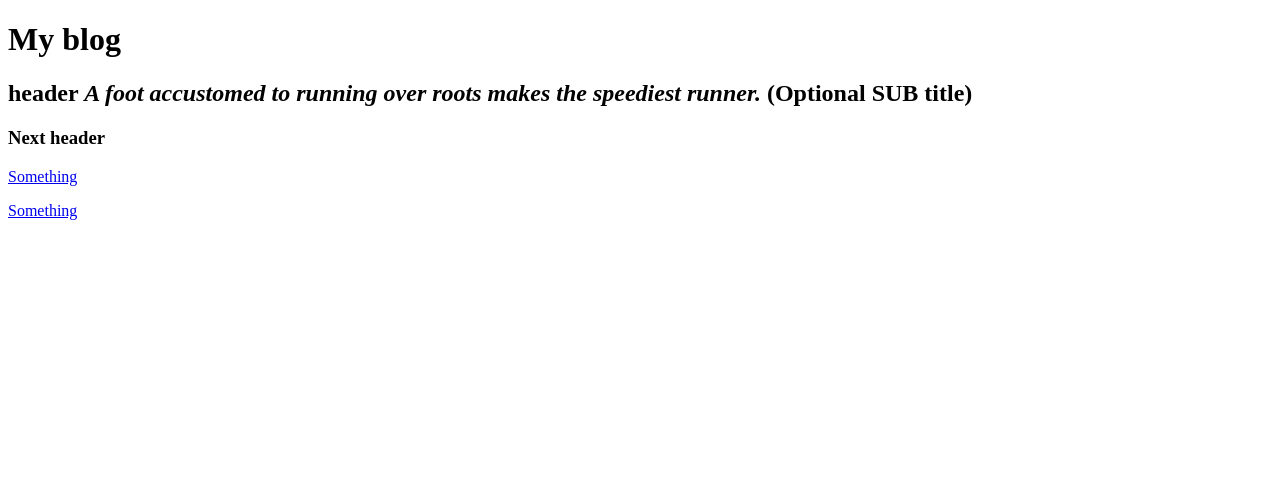
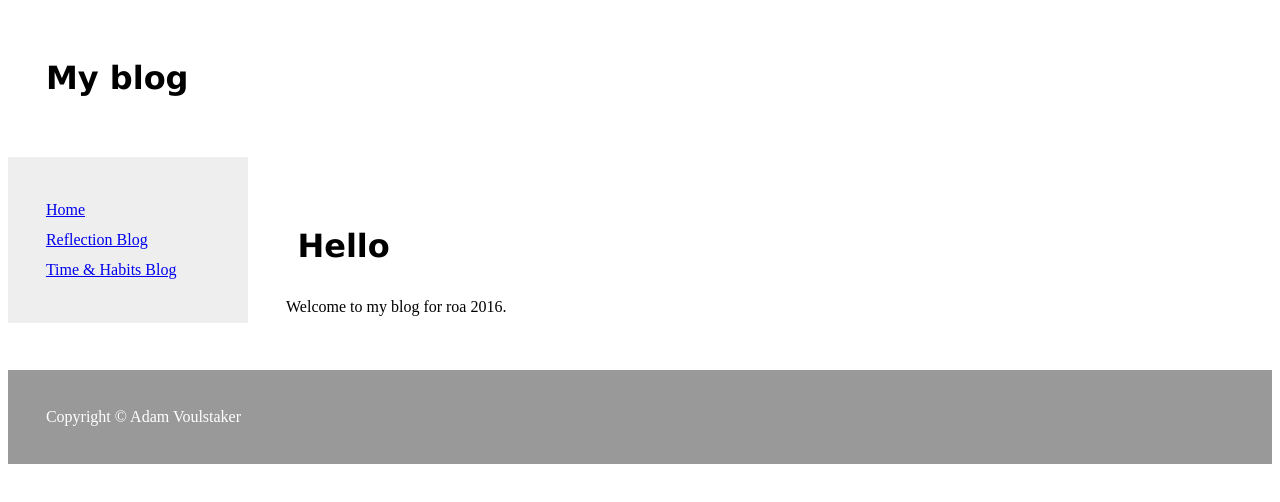
Before and after one commit to EDA-code-review/adam-v.github.io, a plain HTML site: page index.html in a window 1280 px wide. Drawn offline with Linux system fonts and the light colour scheme.

Commit message:
website upload

```diff
--- a/index.html
+++ b/index.html
@@ -3,27 +3,35 @@
   <head>
     <title>Adam's Blog</title>
     <meta charset="UTF-8">
-    <link href="your-stylesheet-link-here.css" rel="stylesheet" type="text/css">
+    <link href="styles/main.css" rel="stylesheet" type="text/css">
   </head>
 
   <body>
+
+  <div id="h1">
     <h1>My blog</h1>
-    <h2>header <em>A foot accustomed to running over roots makes the speediest runner.</em> (Optional SUB title) </h2>
-    <h3>Next header</h3>
+    </div>
+
+    <div id="nav">
+
+    <a href="https://adam-v.github.io"> Home </a>
+<br>
+
+      <a href="https://adam-v.github.io/blog/c1-reflection-blog.html"> Reflection Blog </a>
+<br>
+    <a href="https://adam-v.github.io/blog/c1-time-and-habits-blog.html"> Time & Habits Blog </a>
+    </div>
 
 
-    <p>
-      <a href="https://adam-v.github.io/blog/c1-reflection-blog.html" text </a>
-    <a href="https://adam-v.github.io/blog/c1-time-and-habits-blog.html" text </a>
-    </p>
-    <p>
-      Something
-    </p>
-    <p>
-      Something
-    </p>
+<div id="section">
+<h1>Hello</h1>
+<p>Welcome to my blog for roa 2016.</p>
 
-    <!-- this is a comment. -->
+</div>
+
+<div id="footer">
+Copyright © Adam Voulstaker
+</div>
 
   </body>
 </html>
--- /dev/null
+++ b/styles/main.css
@@ -0,0 +1,30 @@
+
+h1 {
+    background-color:white;
+    color:black;
+    text-align:left;
+    padding:3%;
+    font-family:Verdana;
+}
+#nav {
+    line-height:30px;
+    background-color:#eeeeee;
+    height:3%;
+    width:13%;
+    float:left;
+    padding:3%;
+}
+#section {
+    height:3%;
+    width:30%;
+   text-align:left;
+   float:left;
+    padding:3%;
+}
+#footer {
+    background-color:#999;
+    color:white;
+    clear:both;
+    text-align:left;
+    padding:3%;
+}
```
Also changed, not shown: blog/c1-reflection-blog.html (+41 -14 lines), blog/c1-time-and-habits-blog.html (+32 -9 lines).
